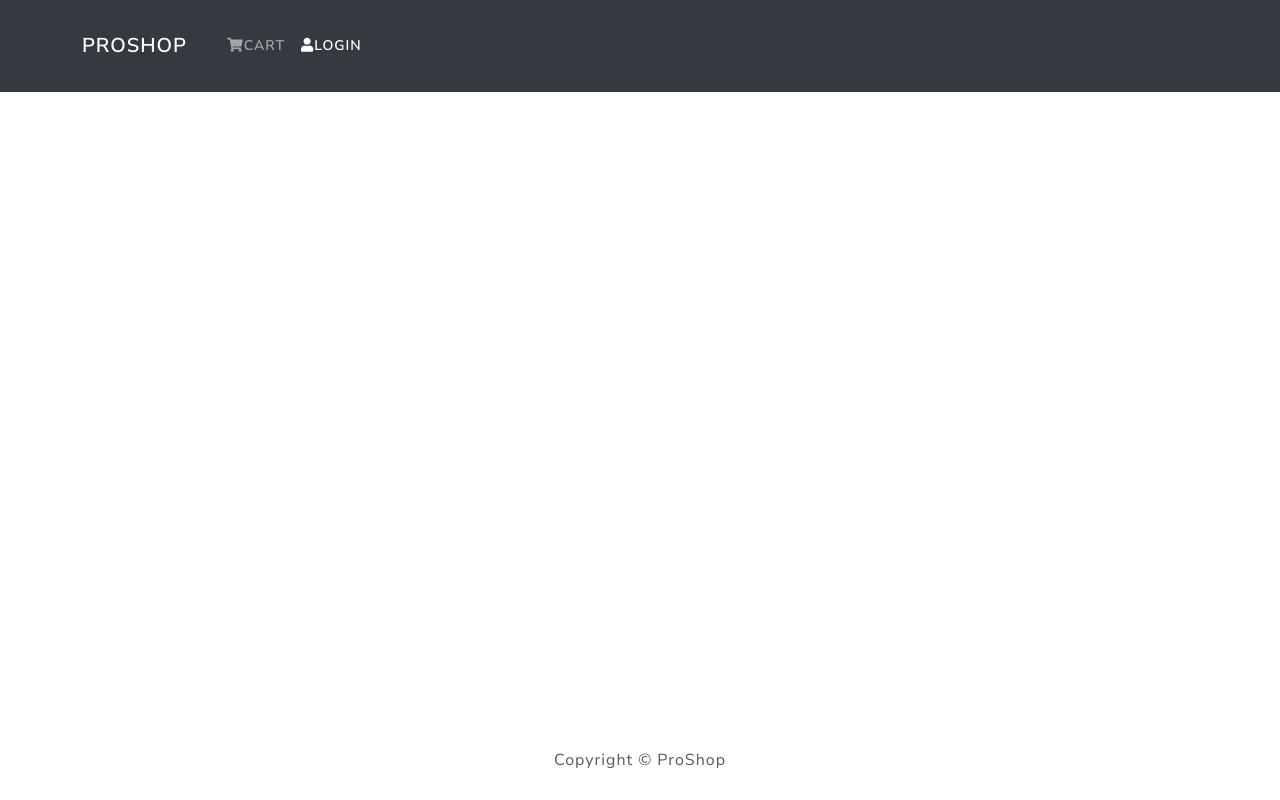
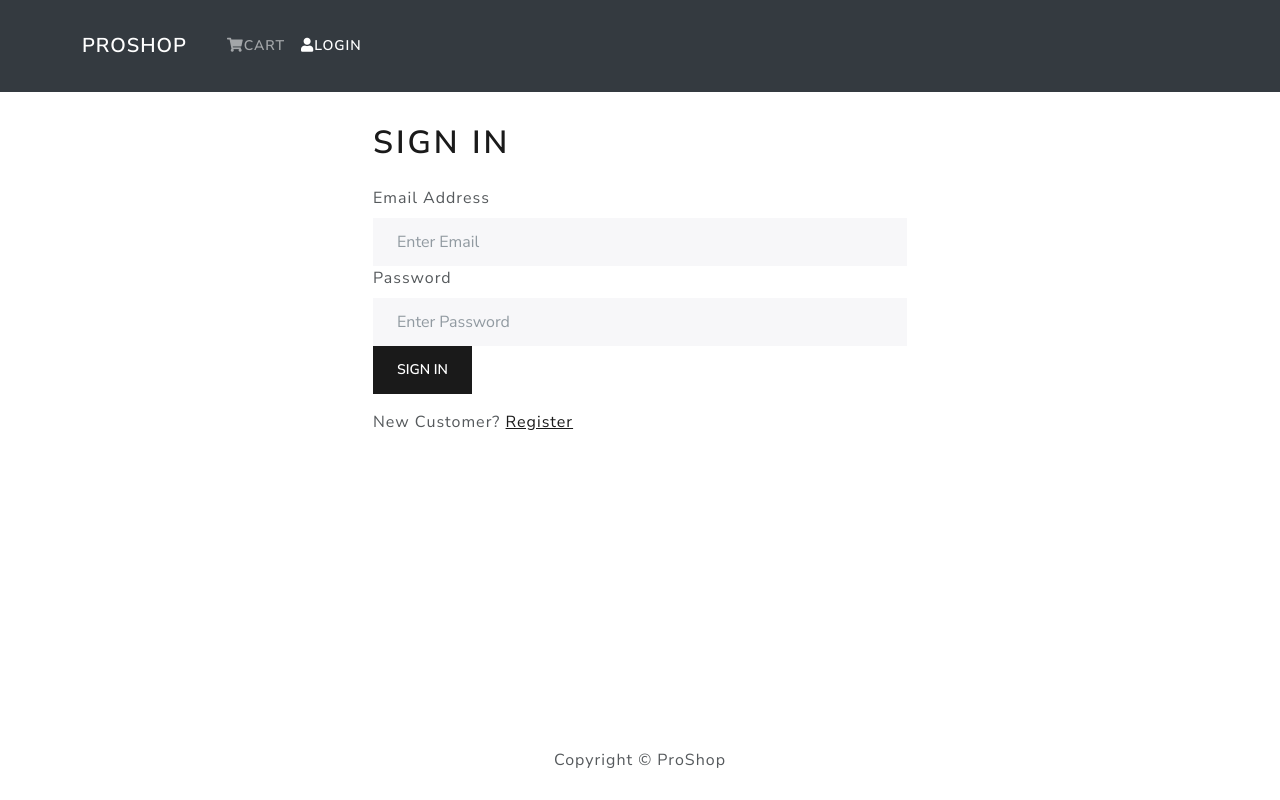
Before and after one commit to dicomeinit/eccomerce-demo, a React (Create React App) app in the folder frontend/: page /login in a window 1280 px wide. Built offline with nearby package versions, Linux system fonts and the light colour scheme.

Commit message:
create LoginScreen.js

```diff
--- a/frontend/src/App.js
+++ b/frontend/src/App.js
@@ -7,6 +7,8 @@
 import HomeScreen from "./screens/HomeScreen";
 import ProductScreen from "./screens/ProductScreen";
 import CartScreen from "./screens/CartScreen";
+import LoginScreen from "./screens/LoginScreen";
+
 
 function App() {
   return (
@@ -16,6 +18,7 @@
         <Container>
           <Routes>
             <Route path="/" element={<HomeScreen />} />
+            <Route path="/login" element={<LoginScreen />} />
             <Route path="/product/:id" element={<ProductScreen />} />
             <Route path="cart" element={<CartScreen />}>
               <Route path="/cart/:id" element={<CartScreen />} />
--- a/frontend/src/actions/userActions.js
+++ b/frontend/src/actions/userActions.js
@@ -5,7 +5,6 @@
   USER_LOGIN_FAIL,
   USER_LOGOUT,
 } from "../constants/userConstants";
-import { PRODUCT_DETAILS_FAIL } from "../constants/productConstants";
 
 export const login = (email, password) => async (dispatch) => {
   try {
@@ -20,7 +19,8 @@
     };
 
     const { data } = await axios.post(
-      `/api/user/login/`,
+
+      `http://127.0.0.1:8000/api/users/login/`,
       { username: email, password: password },
       config
     );
--- /dev/null
+++ b/frontend/src/components/FormContainer.js
@@ -0,0 +1,15 @@
+import React from "react";
+import { Container, Row, Col } from "react-bootstrap";
+
+function FormContainer({children}) {
+    return (
+        <Container>
+            <Row className='justify-content-md-center'>
+                <Col xs={12} md={6}>
+                    {children}
+                </Col>
+            </Row>
+        </Container>
+    )
+}
+export default FormContainer
--- /dev/null
+++ b/frontend/src/screens/LoginScreen.js
@@ -0,0 +1,83 @@
+import React, { useState, useEffect} from "react";
+import {Link, useLocation, useNavigate} from "react-router-dom";
+import { Form, Button, Row, Col } from "react-bootstrap";
+import { useDispatch, useSelector } from "react-redux";
+import Loader from "../components/Loader";
+import Message from "../components/Message";
+import FormContainer from "../components/FormContainer";
+import { login } from "../actions/userActions";
+
+function LoginScreen({history}){
+    const [email, setEmail] = useState('')
+    const [password, setPassword] = useState('')
+
+    const dispatch = useDispatch()
+
+    const submitHandler = (e) => {
+        e.preventDefault()
+        dispatch(login(email, password))
+    }
+
+    const navigate = useNavigate();
+    const location = useLocation()
+    const redirect = location.search ? location.search.split('=')[1] : '/'
+
+    const userLogin = useSelector(state => state.userLogin)
+    const {error, loading, userInfo} = userLogin
+
+    // useEffect(() => {
+    //     if(userInfo){
+    //         navigate(redirect)
+    //         // history.push(redirect)
+    //         // navigate(location.search ? location.search.split('=')[1] : '/')
+    //     }
+    // }, [userInfo, redirect])
+
+    return (
+        <FormContainer>
+            <h1>Sign in</h1>
+            {error && <Message variant='danger'>{error}</Message>}
+            {loading && <Loader />}
+            <Form onSubmit={submitHandler}>
+                <Form.Group controlId='email'>
+                    <Form.Label>Email Address</Form.Label>
+                    <Form.Control
+                        type='email'
+                        placeholder='Enter Email'
+                        value={email}
+                        onChange={(e) =>setEmail(e.target.value)}
+                    >
+                    </Form.Control>
+                </Form.Group>
+
+
+                <Form.Group controlId='password'>
+                    <Form.Label>Password</Form.Label>
+                    <Form.Control
+                        type='password'
+                        placeholder='Enter Password'
+                        value={password}
+                        onChange={(e) =>setPassword(e.target.value)}
+                    >
+                    </Form.Control>
+                </Form.Group>
+
+                <Button type='submit' variant='primary'>
+                    Sign In
+                </Button>
+
+            </Form>
+
+            <Row className='py-3'>
+                <Col>
+                    New Customer? <Link
+                    to={redirect ? `/register?redirect=${redirect}` : '/register'}>
+                    Register
+                </Link>
+                </Col>
+            </Row>
+        </FormContainer>
+    )
+}
+
+export default LoginScreen
```
